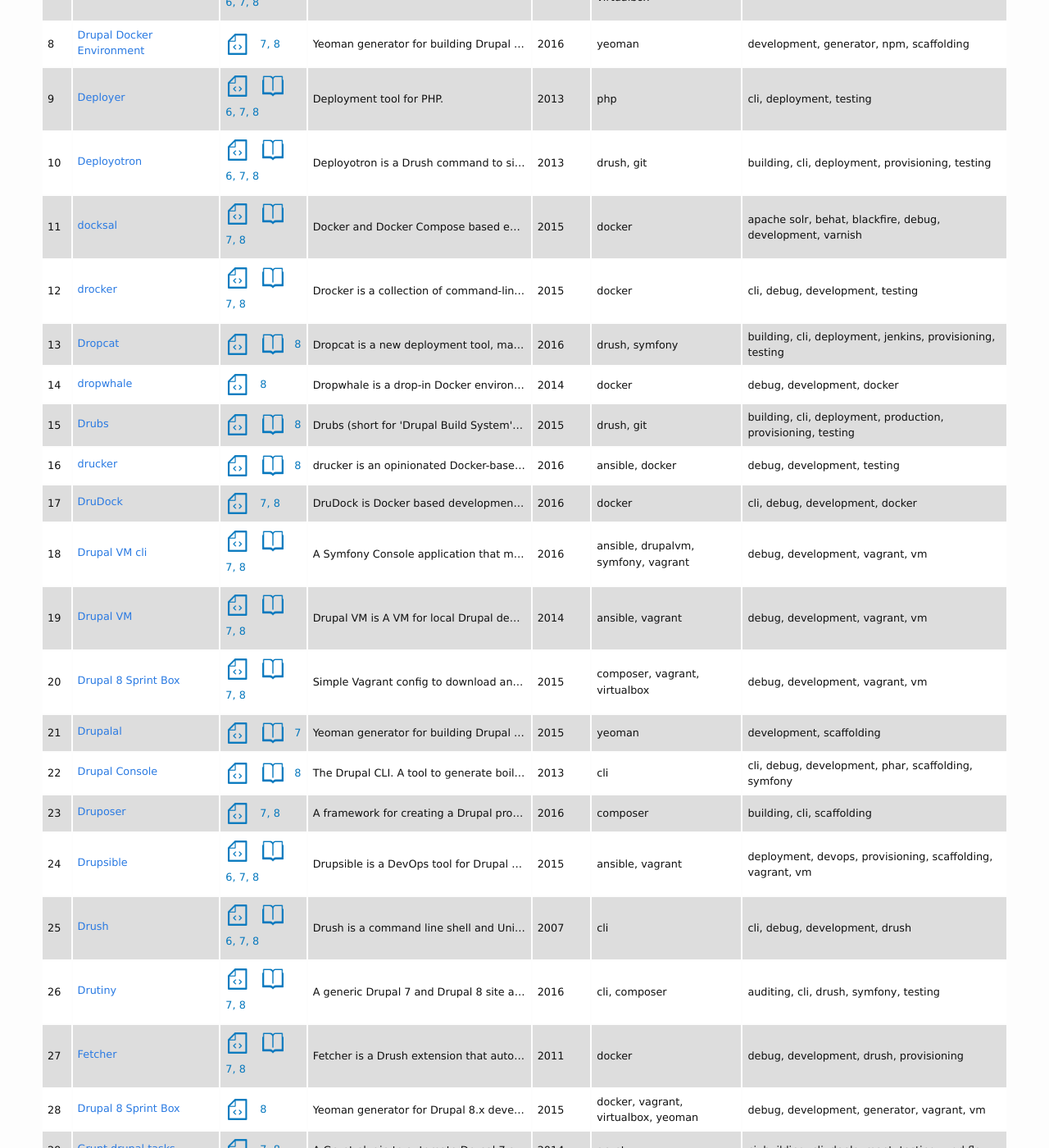
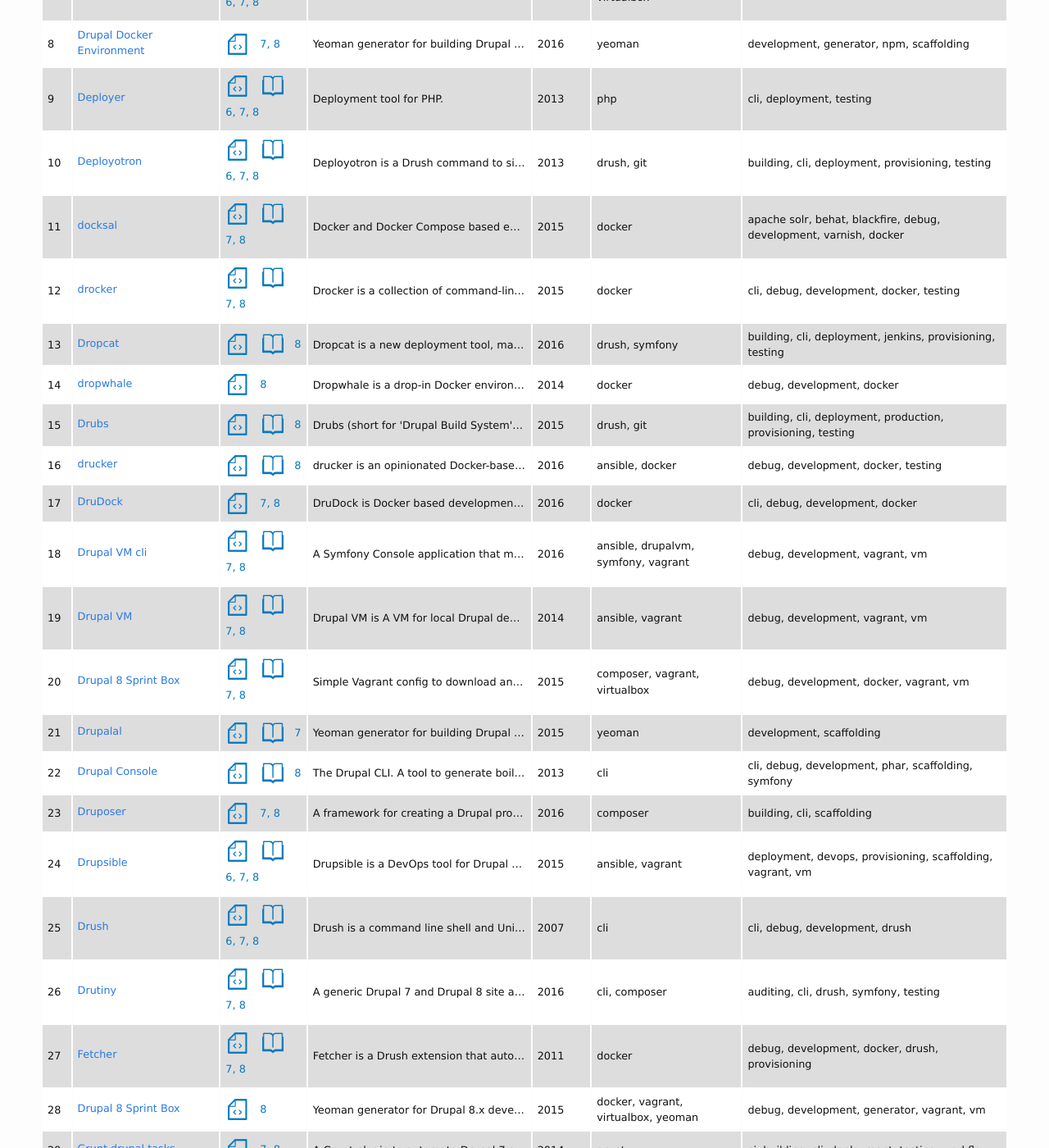
Before and after one commit to drupaltools/drupaltools.github.io, a Jekyll site: the page built from index.html, in a window 1280 px wide and 1400 px high, scrolled down 769 px. Shown: the whole window at 82% size. Built offline with Jekyll 4.4.1, drawn with Linux system fonts in a browser that asks for light colours; comment, search, counter and statistics services are not loaded.

Commit message:
Add categories for Docker

```diff
--- a/_data/projects/docksal.yml
+++ b/_data/projects/docksal.yml
@@ -19,6 +19,7 @@
   - Apache Solr
   - Blackfire
   - Behat
+  - docker
 tags:
   - popular
 similar:
--- a/_data/projects/drocker.yml
+++ b/_data/projects/drocker.yml
@@ -20,8 +20,6 @@
   - development
   - testing
   - cli
-tags:
   - docker
-  - cli
 similar:
   - terra
--- a/_data/projects/drucker.yml
+++ b/_data/projects/drucker.yml
@@ -18,8 +18,6 @@
   - debug
   - development
   - testing
-tags:
   - docker
-  - ansible
 similar:
   - drocker
--- a/_data/projects/drupal8-sprint-box.yml
+++ b/_data/projects/drupal8-sprint-box.yml
@@ -19,5 +19,4 @@
   - vm
   - development
   - debug
-tags:
-  - popular
+  - docker
--- a/_data/projects/fetcher.yml
+++ b/_data/projects/fetcher.yml
@@ -23,8 +23,7 @@
   - development
   - drush
   - debug
-tags:
-  - popular
+  - docker
 similar:
   - opendevshop
   - terra
```
